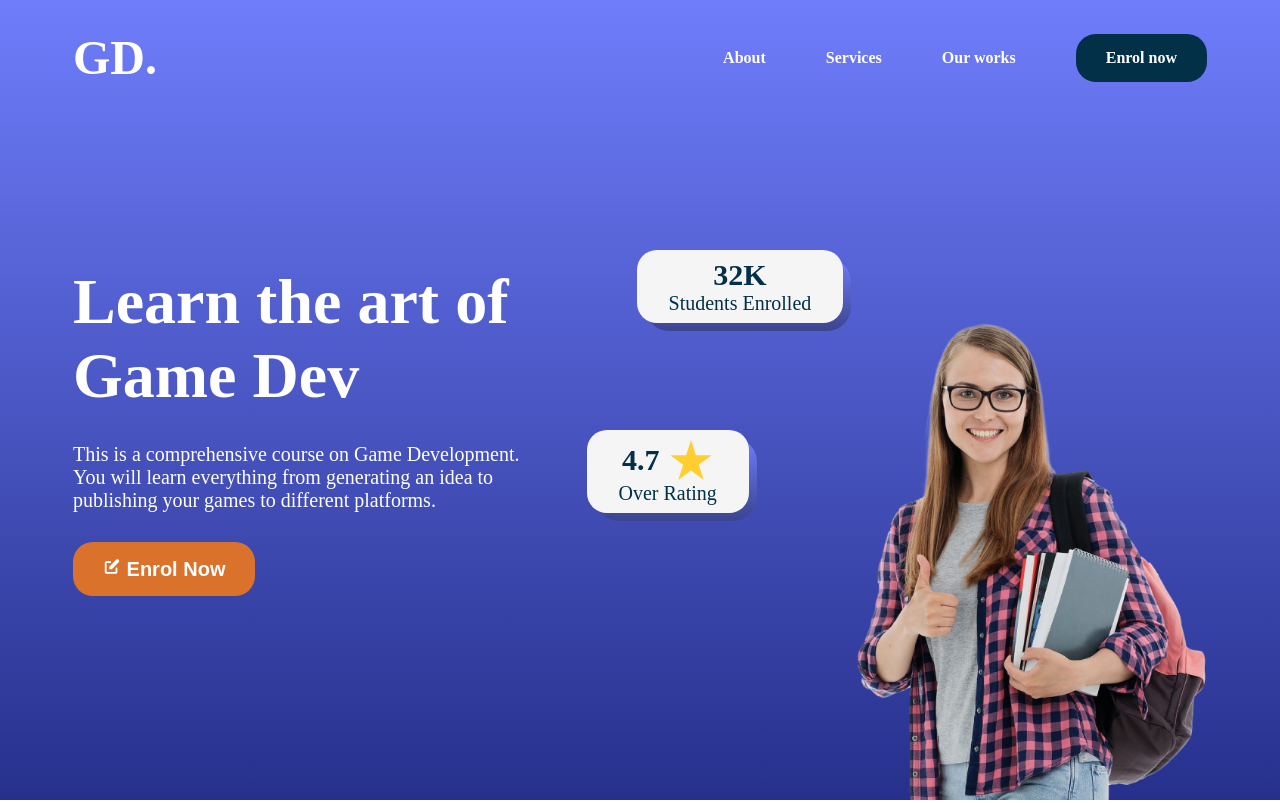
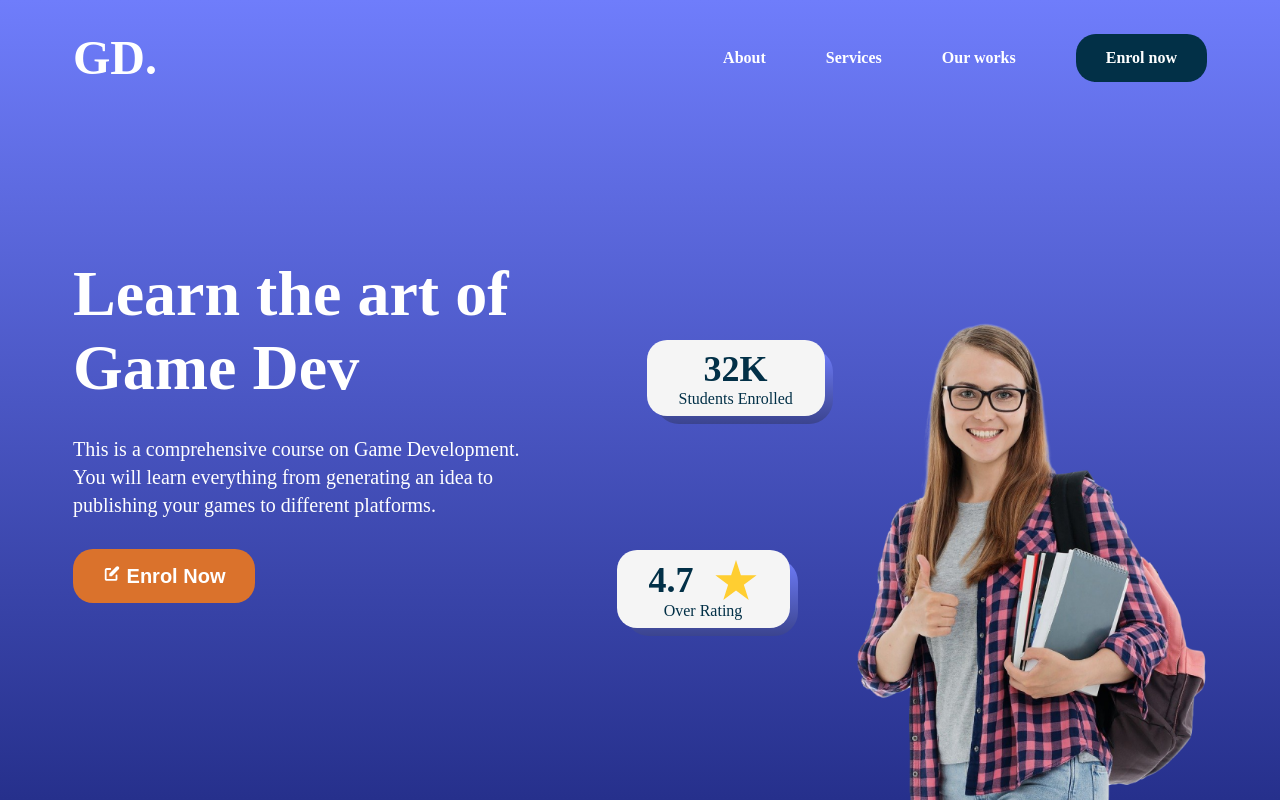
Before and after one commit to redside2404/danh-gia-html, a plain HTML site: page index.html in a window 1280 px wide. Shown: the top 803 px of the page. Drawn offline with Linux system fonts and the light colour scheme.

Commit message:
done PC project

```diff
--- a/style.scss
+++ b/style.scss
@@ -8,7 +8,6 @@
     padding: 8px 32px;
     background-color: whitesmoke;
     border-radius: 20px;
-    text-wrap: nowrap;
     position: relative;
     z-index: 10;
 
@@ -16,19 +15,19 @@
         display: flex;
         justify-content: center;
         align-items: center;
-        gap: 10px;
+        gap: 20px;
     }
 
     h3 {
         color: #023047;
-        font-size: 30px;
+        font-size: 36px;
         font-weight: bold;
     }
 
     p {
         text-align: center;
         color: #023047;
-        font-size: 20px;
+        font-size: 16px;
     }
 }
 
@@ -136,7 +135,8 @@
                     font-size: 20px;
                     margin-top: 30px;
                     margin-bottom: 30px;
-                    width: 60%;
+                    width: 80%;
+                    line-height: 140%;
                 }
 
                 button {
@@ -155,11 +155,11 @@
 
             .content {
                 position: relative;
-
+                min-width: 200px;
                 .content__student {
                     position: absolute;
-                    top: -180px;
-                    left: -210px;
+                    top: -90px;
+                    left: 0px;
 
                     .item {
                         @include contentItem();
@@ -172,8 +172,8 @@
 
                 .content__rating {
                     position: absolute;
-                    top: 0px;
-                    left: -260px;
+                    top: 120px;
+                    left: -30px;
 
                     .item {
                         @include contentItem();
@@ -515,6 +515,7 @@
                         position: absolute;
                         right: 5px;
                         top: 2px;
+                        cursor: pointer;
                     }
 
                 }
```
Also changed, not shown: style.css, 1 other file.
